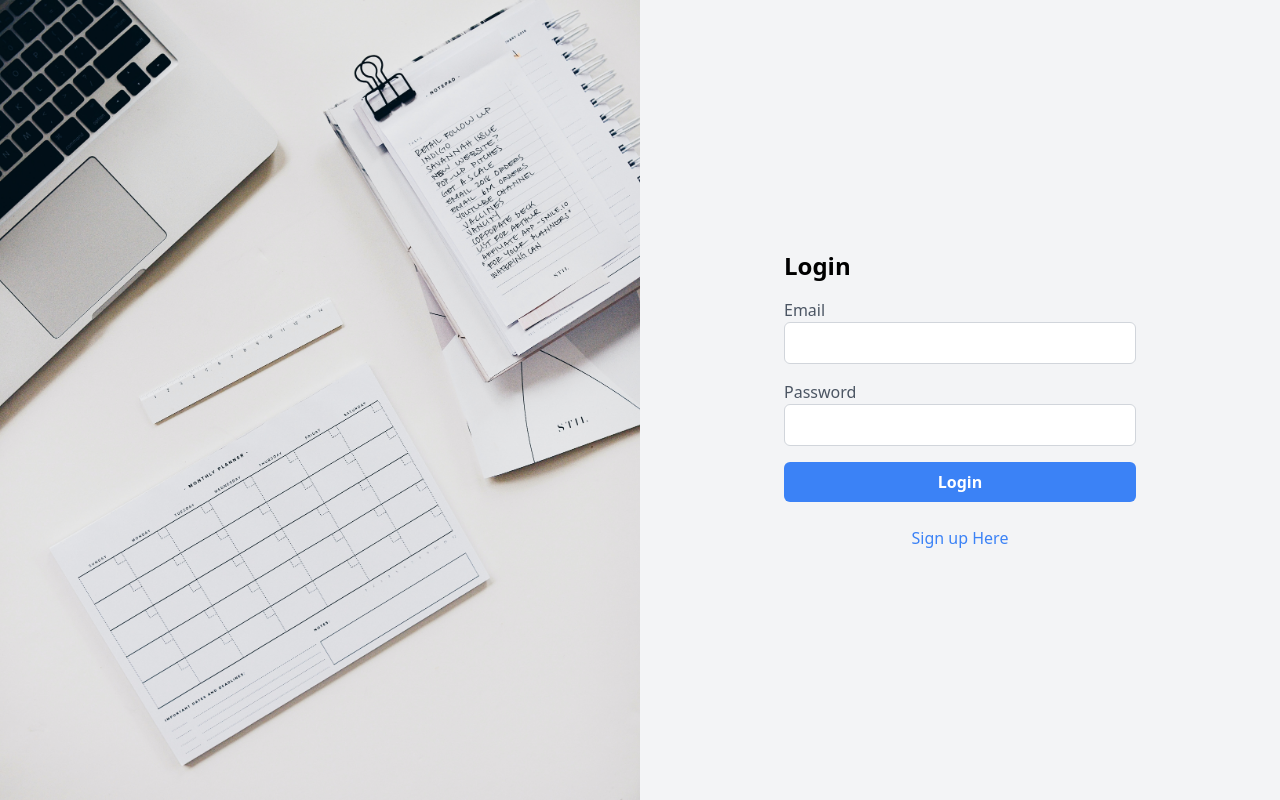
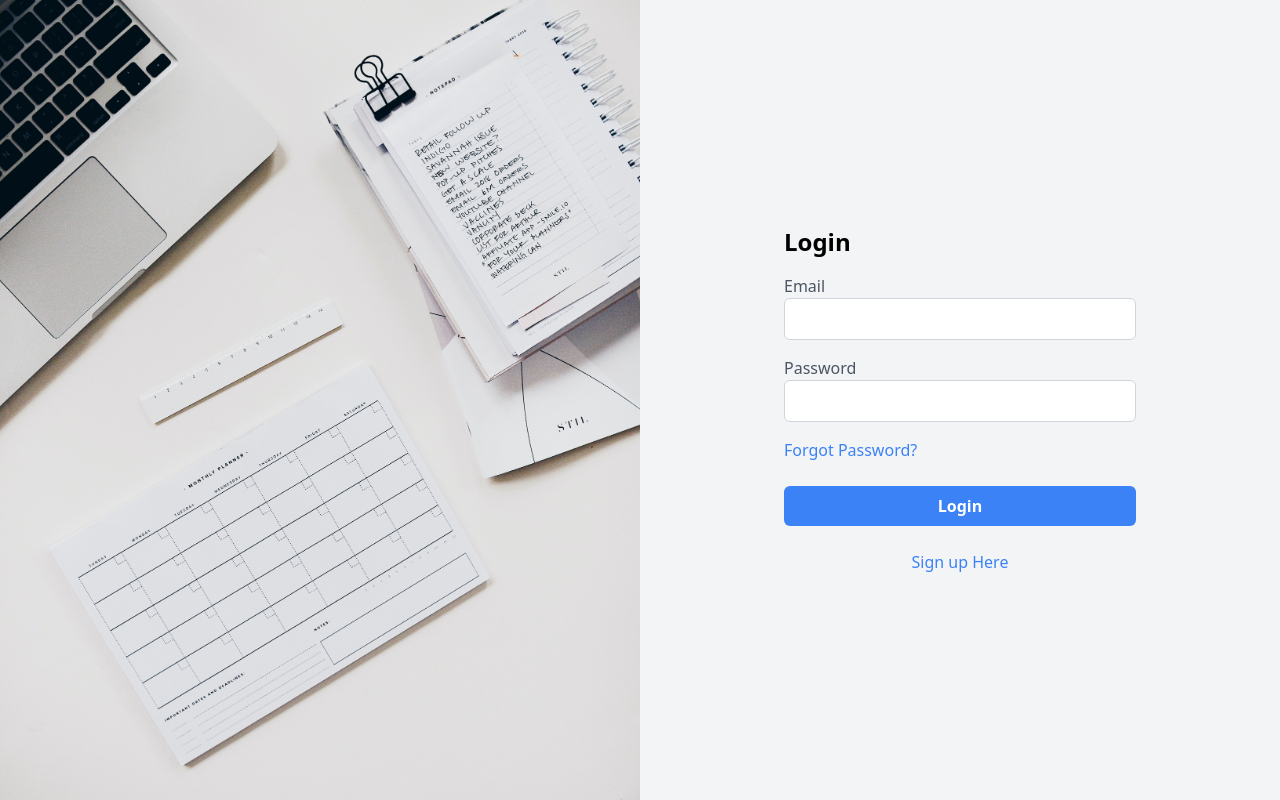
Before and after one commit to PavanSingerReddy/note-nexus-frontend, a React (Vite) app: page /Login in a window 1280 px wide. Built offline with nearby package versions, Linux system fonts and the light colour scheme; what tailwindcss-animated, tw-elements would draw is missing.

Commit message:
added forgot password link to the login page

```diff
--- a/src/pages/Login.jsx
+++ b/src/pages/Login.jsx
@@ -120,9 +120,9 @@ const Login = () => {
           <label htmlFor="rememberMe" className="text-gray-600 ml-2">Remember Me</label>
         </div> */}
           {/* <!-- Forgot Password Link --> */}
-          {/* <div className="mb-6 text-blue-500">
-          <Link to="#" className="hover:underline">Forgot Password?</Link>
-        </div> */}
+          <div className="mb-6 text-blue-500">
+          <Link to="/forgotPassword" className="hover:underline">Forgot Password?</Link>
+        </div>
           {/* <!-- Login Button --> */}
           <button type="submit" className="bg-blue-500 hover:bg-blue-600 text-white font-semibold rounded-md py-2 px-4 w-full" onClick={handleOnSubmit} >Login</button>
         </form>
```
